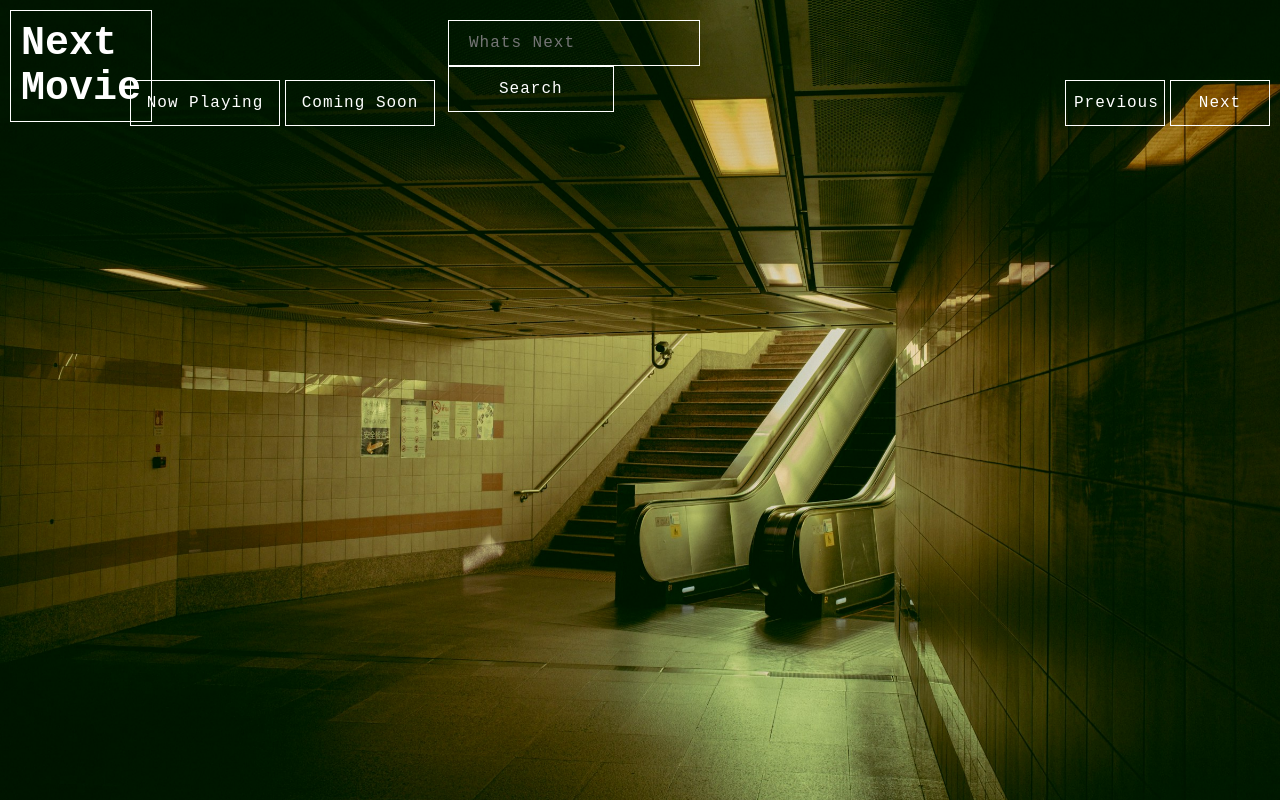
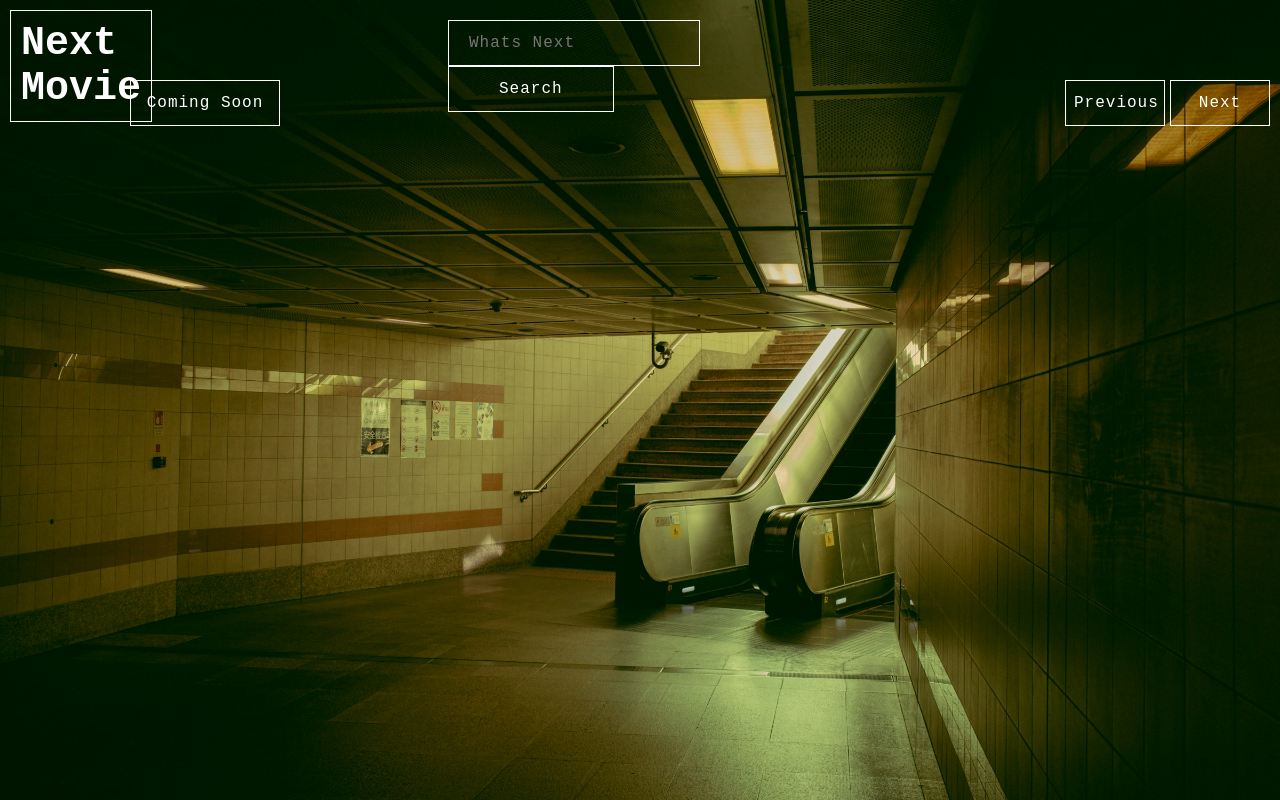
Before and after one commit to leandrocitygear/movie-app, a React (Create React App) app: page / in a window 1280 px wide. Built offline with nearby package versions, Linux system fonts and the light colour scheme; no server answers.

Commit message:
cleaning up code

```diff
--- a/src/components/NowPlaying/NowPlaying.css
+++ b/src/components/NowPlaying/NowPlaying.css
@@ -18,3 +18,7 @@
     border: solid 1px black;
     backdrop-filter: sepia(100%);
 }
+
+.NowButton.active {
+    background-color: rebeccapurple;
+}
--- a/src/components/NowPlaying/NowPlaying.js
+++ b/src/components/NowPlaying/NowPlaying.js
@@ -1,40 +1,13 @@
-import React, {useState} from 'react';
+import React from 'react';
 import './NowPlaying.css';
-// import NowPlayingResults from '../NowPlayingResults/NowPlayingResults';
-
-// const nowPlayingMoviesUrl = "https://api.themoviedb.org/3/movie/now_playing?api_key=29a5360b3d6d05d01218ccd685d1210f&language=en-US&page=1&region=US";
 
 
 
 function NowPlaying() {
 
-//   const [nowPlayingMovies, setNowPlayingMovies] = useState([]);
-
-
-
-// const fetchNowPlayingMovies = async () => {
-//  const response = await fetch(nowPlayingMoviesUrl);
-// const body = await response.json();
-
-//  return body.results;
-// }
-
-
-
-//   const handleClickNow = async () => {
-//     const nowPlayingMoviesData = await fetchNowPlayingMovies();
-
-//     setNowPlayingMovies(nowPlayingMoviesData);
-//   }
-
-
 
   return (
     <div className='NowPlaying'>
-        <button className='NowButton' >Now Playing</button>
-        {/* <NowPlayingResults nowPlayingMovies={nowPlayingMovies}/> */}
-
-
     </div>
   )
 }
--- a/src/components/Upcoming/Upcoming.css
+++ b/src/components/Upcoming/Upcoming.css
@@ -1,6 +1,5 @@
-.ComingButton {
+.ComingButton{
     font-size: 16px;
-    /* font-weight: 400; */
     letter-spacing: 1px;
     width: 150px;
     padding: 13px 8px 13px;
@@ -10,7 +9,7 @@
     cursor: pointer;
     background-color: rgba(0, 0, 0, 0);
     top: 80px;
-    right: 845px;
+    right: 1000px;
     position: absolute;
 }
 
--- a/src/components/Upcoming/Upcoming.js
+++ b/src/components/Upcoming/Upcoming.js
@@ -1,37 +1,12 @@
-import React, {useState} from 'react';
+import React from 'react';
 import './Upcoming.css';
-// import UpcomingResults from '../UpcomingResults/UpcomingResults';
-
-// const upcomingMoviesUrl = "https://api.themoviedb.org/3/movie/upcoming?api_key=29a5360b3d6d05d01218ccd685d1210f&language=en-US&page=1&region=US";
 
 
 
 function Upcoming() {
 
-//   const [upcomingMovies, setUpcomingMovies] = useState([]);
-
-// const fetchUpcomingMovies = async () => {
-//  const response = await fetch(upcomingMoviesUrl);
-// const body = await response.json();
-
-//  return body.results;
-// }
-
-
-//   const handleClickComing = async () => {
-//     const upcomingMoviesData = await fetchUpcomingMovies();
-
-//     setUpcomingMovies(upcomingMoviesData);
-//   }
-
-
-
   return (
     <div className='Upcoming'>
-        <button className='ComingButton' >Coming Soon</button>
-        {/* <UpcomingResults upcomingMovies={upcomingMovies}/> */}
-
-
     </div>
   )
 }
```
